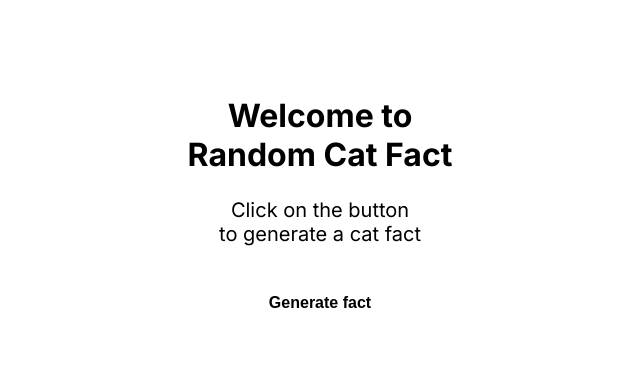
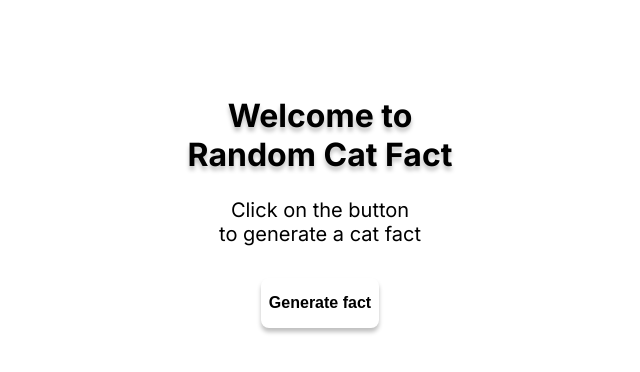
Before and after one commit to NikaG24/-random-cat-fact-1, a React (Vite) app: page / in a window 1280 px wide. Shown: the top 372 px of the page, without its empty margins (320-960 px from the left). Built offline with nearby package versions, Linux system fonts and the light colour scheme.

Commit message:
Add box and text shadows

```diff
--- a/src/App.css
+++ b/src/App.css
@@ -47,6 +47,7 @@ body {
   font-size: 2rem;
   text-align: center;
   color: var(--clr-primary);
+  text-shadow: 0px 4px 4px rgba(0, 0, 0, 0.25);
 }
 
 .sub-title {
@@ -64,6 +65,7 @@ button {
   font-size: 1rem;
   font-weight: 600;
   background-color: var(--clr-primary);
+  box-shadow: 0px 4px 4px rgba(0, 0, 0, 0.25);
   color: var(--clr-bg);
   margin-top: 2rem;
 }
```
